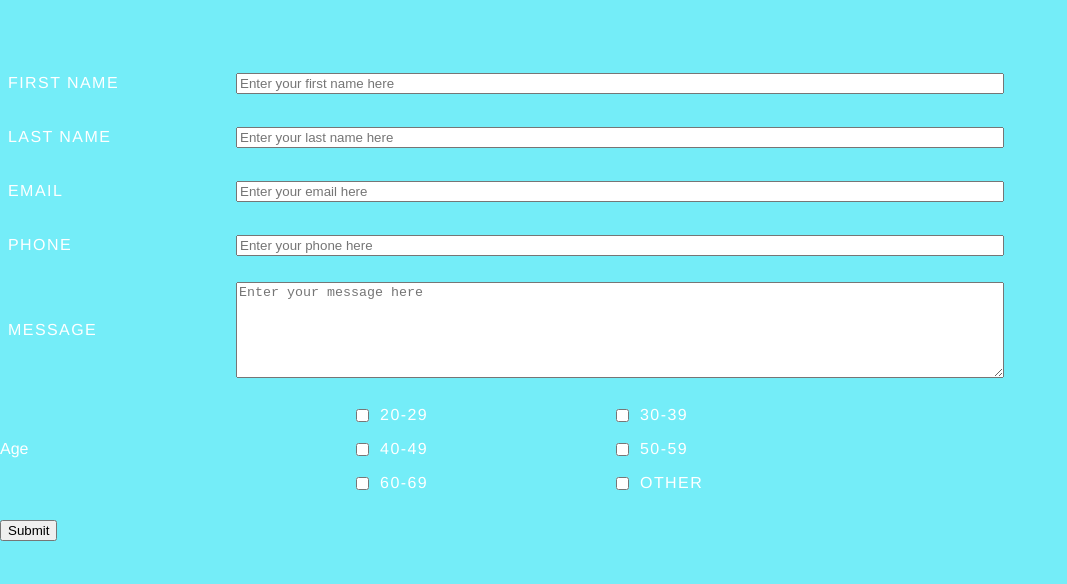
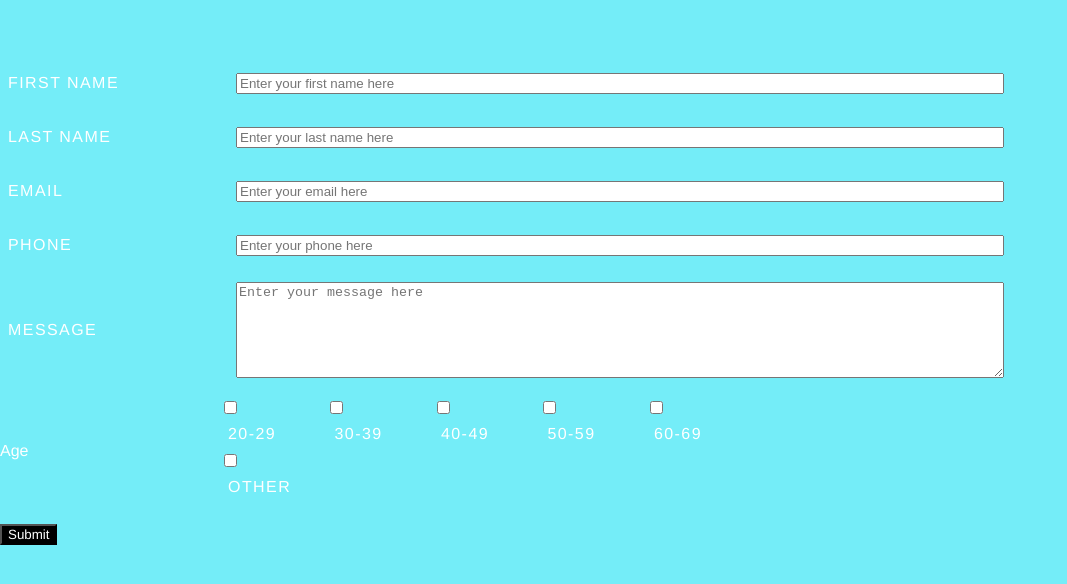
Before and after one commit to Kantor462/Desarrollo-Web-2023-1, a plain HTML site: page FORMULARIO/index.html in a window 1280 px wide. Shown: the whole page, without its empty margins (0-1067 px from the left). Drawn offline with Linux system fonts and the light colour scheme.

Commit message:
Add files via upload

```diff
--- a/FORMULARIO/style.css
+++ b/FORMULARIO/style.css
@@ -1,6 +1,7 @@
 :root{
     --white:#fff;
     --blue: #74edf8;
+    --black:  rgb(0, 0, 0);
 }
 
 body{
@@ -9,9 +10,6 @@ body{
     font-family: 'Franklin Gothic Medium', 'Arial Narrow', Arial, sans-serif;
     color: #fff;
     padding: 50px 0;
-
-
-
 }
 
 .container{
@@ -22,21 +20,22 @@ justify-content: center;
 }
 
 .flex-outer,.flex-inner{
-    list-style-type:none;
+list-style-type:none;
 padding: 0;
 
 }
 
 .flex-inner{
-    max-width: 800;
-    margin: 0 auto;
     display: flex;
-    flex-direction: row;
-    align-items: stretch;
-    justify-content: space-between ;
+    flex-wrap: wrap;
+    justify-content: space-between;
 }
 
-.flex-outer li,.flex-inner{
+.flex-inner li{
+    flex: 0 0 calc(20% - 10px);
+}
+
+.flex-outer li{
    display: flex;
    flex-wrap: wrap;
    align-items: center;
@@ -49,7 +48,7 @@ padding: 0;
     margin-right: 20px;
 }
 
-.flex-outer li label,.flex-inner li p{
+.flex-outer li label{
     padding: 8px;
     font-weight: 300;
     letter-spacing: .09em;
@@ -60,7 +59,13 @@ padding: 0;
     max-width: 220px;
 }
 
-.flex-outer > li > label +*,.flex-inner li{
+.flex-outer > li > label +*{
 
 flex: 1 0 220px;
+flex-direction: row;
 }
+.container button{
+background-color: var(--black);
+font-family: 'Franklin Gothic Medium', 'Arial Narrow', Arial, sans-serif;
+color: #fff;
+}
```
Also changed, not shown: FORMULARIO/index.html (line endings or trailing spaces).
